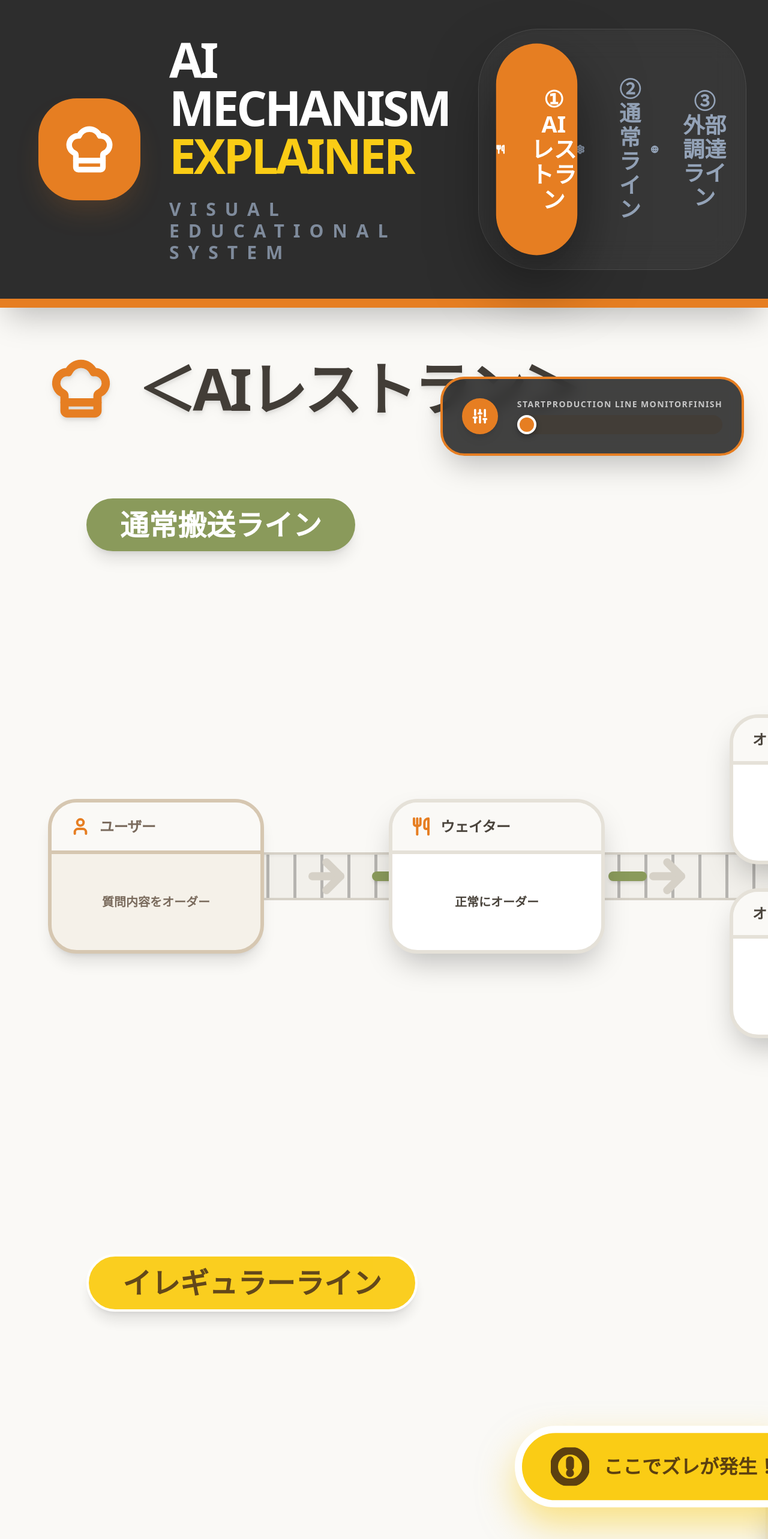
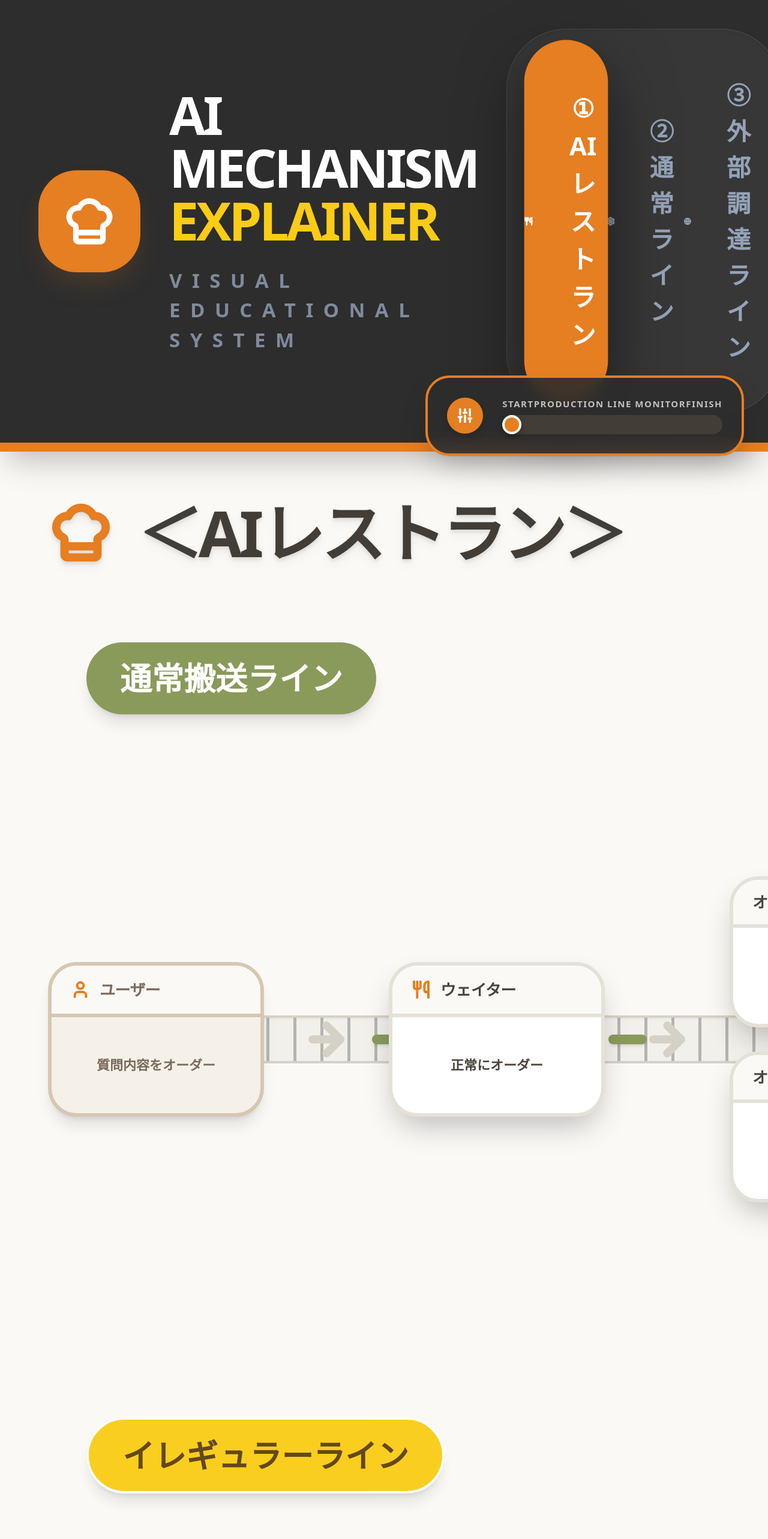
Before and after one commit to hirominemoto/ai-factory-app, a React (Create React App) app: page / in a window 1280 px wide. Shown: the top 2566 px of the page at 60% size. Built offline with nearby package versions, Linux system fonts and the light colour scheme.

Commit message:
Update App.js

```diff
--- a/src/App.js
+++ b/src/App.js
@@ -20,13 +20,13 @@ const Node = ({ title, content, icon: Icon, type = 'normal', width = 'w-[380px]'
 
   return (
     <div className={`relative flex flex-col ${width} flex-shrink-0 rounded-[48px] border-[6px] transition-all hover:scale-105 ${themes[type]}`}>
-      <div className={`px-8 py-6 text-[24px] font-black uppercase tracking-tight flex items-center gap-4 rounded-t-[42px] border-b-[6px] border-inherit ${
+      <div className={`px-8 py-6 text-[26px] font-black uppercase tracking-tight flex items-center gap-4 rounded-t-[42px] border-b-[6px] border-inherit ${
         type === 'header' || type === 'error' ? 'bg-black/10' : 'bg-[#FAF9F6]'
       }`}>
         {Icon && <Icon size={32} className={type === 'normal' || type === 'user' ? 'text-[#E67E22]' : ''} strokeWidth={3} />}
         <span className="flex-1 leading-none">{title}</span>
       </div>
-      <div className="p-10 text-[20px] font-black leading-snug min-h-[160px] flex items-center justify-center text-center break-words">
+      <div className="p-10 text-[22px] font-black leading-snug min-h-[160px] flex items-center justify-center text-center break-words">
         {content}
       </div>
     </div>
@@ -109,13 +109,12 @@ const ContinuousConveyor = ({ isIrregular = false, children }) => (
 
     <div className="relative z-10 flex items-center gap-16 pr-10">
       {children}
-      {/* エンドバッファ */}
       <div className="w-[1500px] flex-shrink-0" aria-hidden="true"></div>
     </div>
   </div>
 );
 
-// --- フローティング・リモコン（ラインのどこにいても操作できるスライダー） ---
+// --- フローティング・リモコン ---
 const FloatingScrollController = ({ containerRef }) => {
   const [scrollValue, setScrollValue] = useState(0);
 
@@ -144,12 +143,12 @@ const FloatingScrollController = ({ containerRef }) => {
   };
 
   return (
-    <div className="fixed bottom-10 right-10 z-[100] bg-[#2D2D2D]/90 backdrop-blur-md p-8 rounded-[40px] shadow-2xl border-4 border-[#E67E22] flex items-center gap-8 animate-in slide-in-from-bottom-10">
+    <div className="fixed bottom-10 right-10 z-[100] bg-[#2D2D2D]/90 backdrop-blur-md p-8 rounded-[40px] shadow-2xl border-4 border-[#E67E22] flex items-center gap-8">
       <div className="bg-[#E67E22] p-4 rounded-full text-white shadow-lg">
         <Sliders size={28} strokeWidth={3} />
       </div>
       <div className="flex flex-col gap-2 min-w-[300px]">
-        <div className="flex justify-between items-center text-white font-black text-sm tracking-widest uppercase opacity-70">
+        <div className="flex justify-between items-center text-white font-black text-[15px] tracking-widest uppercase opacity-70">
            <span>Start</span>
            <span>Production Line Monitor</span>
            <span>Finish</span>
@@ -175,7 +174,6 @@ const App = () => {
   const [cookingItems, setCookingItems] = useState([]);
   const scrollContainerRef = useRef(null);
 
-  // お鍋アニメーション用
   useEffect(() => {
     const interval = setInterval(() => {
       setCookingItems(prev => {
@@ -195,8 +193,8 @@ const App = () => {
               <ChefHat size={90} strokeWidth={2.5} />
             </div>
             <div>
-              <h1 className="text-[80px] font-black tracking-tighter leading-none">AI MECHANISM <span className="text-[#FACC15]">EXPLAINER</span></h1>
-              <p className="text-3xl text-slate-400 font-black uppercase tracking-[0.5em] mt-8 opacity-80">Visual Educational System</p>
+              <h1 className="text-[88px] font-black tracking-tighter leading-none">AI MECHANISM <span className="text-[#FACC15]">EXPLAINER</span></h1>
+              <p className="text-[33px] text-slate-400 font-black uppercase tracking-[0.5em] mt-8 opacity-80">Visual Educational System</p>
             </div>
           </div>
           <nav className="flex bg-white/5 backdrop-blur-xl p-8 rounded-[100px] border border-white/10 shadow-inner">
@@ -208,7 +206,7 @@ const App = () => {
               <button
                 key={tab.id}
                 onClick={() => setActiveTab(tab.id)}
-                className={`flex items-center gap-10 px-18 py-12 rounded-[80px] text-4xl font-black transition-all duration-500 ${
+                className={`flex items-center gap-10 px-18 py-12 rounded-[80px] text-[40px] font-black transition-all duration-500 ${
                   activeTab === tab.id
                   ? `${tab.activeColor} text-white shadow-[0_40px_100px_rgba(0,0,0,0.5)] scale-105`
                   : 'text-slate-400 hover:text-white hover:bg-white/5'
@@ -222,20 +220,19 @@ const App = () => {
         </div>
       </header>
 
-      {/* どこにいてもラインを操作できるフローティング・リモコン */}
       <FloatingScrollController containerRef={scrollContainerRef} />
 
-      <main className="animate-in fade-in zoom-in-95 duration-1000">
+      <main>
         {activeTab === 'restaurant' && (
           <div ref={scrollContainerRef} className="w-full overflow-x-auto scrollbar-premium touch-pan-x bg-[#FAF9F6] pb-32 overscroll-none">
             <div className="p-20 inline-block min-w-max">
               <div className="flex flex-col gap-32">
-                <h1 className="text-8xl font-black text-[#423D37] flex items-center gap-10 tracking-tighter drop-shadow-lg leading-none">
+                <h1 className="text-[106px] font-black text-[#423D37] flex items-center gap-10 tracking-tighter drop-shadow-lg leading-none">
                    <ChefHat className="text-[#E67E22]" size={110} strokeWidth={3} /> ＜AIレストラン＞
                 </h1>
 
                 <div className="flex flex-col gap-10">
-                  <div className="ml-16 inline-block self-start bg-[#8A9A5B] text-white px-14 py-5 rounded-full font-black text-5xl shadow-xl">通常搬送ライン</div>
+                  <div className="ml-16 inline-block self-start bg-[#8A9A5B] text-white px-14 py-5 rounded-full font-black text-[53px] shadow-xl">通常搬送ライン</div>
                   <ContinuousConveyor>
                     <Node title="ユーザー" content="質問内容をオーダー" icon={User} type="user" width="w-[360px]" />
                     <ArrowRight className="text-[#D6D1C7] flex-shrink-0" size={80} strokeWidth={4} />
@@ -256,19 +253,19 @@ const App = () => {
                       <div className="bg-[#E67E22]/20 text-[#E67E22] p-8 rounded-full border-4 border-[#E67E22]/30 z-20 shadow-xl my-2">
                         <Plus size={64} strokeWidth={8} />
                       </div>
-                      <Node title="材料調達方法" content={<span>AI材料倉庫<br/><span className="text-xl opacity-80 mt-2 block">学習データ/文脈/ログ/メモリ</span></span>} icon={Database} width="w-[450px]" />
+                      <Node title="材料調達方法" content={<span>AI材料倉庫<br/><span className="text-[22px] opacity-80 mt-2 block">学習データ/文脈/ログ/メモリ</span></span>} icon={Database} width="w-[450px]" />
                     </div>
                   </ContinuousConveyor>
                 </div>
 
                 <div className="flex flex-col gap-10">
-                  <div className="ml-16 inline-block self-start bg-[#FACC15] text-[#5C4010] px-14 py-5 rounded-full font-black text-5xl shadow-xl border-4 border-white animate-pulse">イレギュラーライン</div>
+                  <div className="ml-16 inline-block self-start bg-[#FACC15] text-[#5C4010] px-14 py-5 rounded-full font-black text-[53px] shadow-xl border-4 border-white animate-pulse">イレギュラーライン</div>
                   <ContinuousConveyor isIrregular>
                     <Node title="ユーザー" content="質問内容をオーダー" icon={User} type="user" width="w-[360px]" />
                     <ArrowRight className="text-[#FACC15]/40 flex-shrink-0" size={80} strokeWidth={4} />
                     <div className="relative flex-shrink-0">
                       <Node title="ウェイター" content="ユーザーのオーダーが正しく伝わらない" icon={AlertTriangle} type="alert" width="w-[420px]" />
-                      <div className="absolute -top-48 left-1/2 -translate-x-1/2 bg-[#FACC15] text-[#5C4010] px-12 py-6 rounded-full font-black text-[32px] shadow-[0_30px_60px_rgba(250,204,21,0.5)] animate-bounce flex items-center gap-6 border-[12px] border-white whitespace-nowrap z-50">
+                      <div className="absolute -top-48 left-1/2 -translate-x-1/2 bg-[#FACC15] text-[#5C4010] px-12 py-6 rounded-full font-black text-[35px] shadow-[0_30px_60px_rgba(250,204,21,0.5)] animate-bounce flex items-center gap-6 border-[12px] border-white whitespace-nowrap z-50">
                         <AlertCircle size={64} strokeWidth={5} /> ここでズレが発生！
                       </div>
                     </div>
@@ -288,7 +285,7 @@ const App = () => {
                       <div className="bg-[#FACC15]/40 text-[#5C4010] p-8 rounded-full border-4 border-[#FACC15]/50 z-20 shadow-xl my-2">
                         <Plus size={64} strokeWidth={8} />
                       </div>
-                      <Node title="材料調達方法" content={<span>AI材料倉庫<br/><span className="text-xl opacity-80 mt-2 block">学習データ/文脈/ログ/メモリ</span></span>} icon={Database} width="w-[450px]" />
+                      <Node title="材料調達方法" content={<span>AI材料倉庫<br/><span className="text-[22px] opacity-80 mt-2 block">学習データ/文脈/ログ/メモリ</span></span>} icon={Database} width="w-[450px]" />
                     </div>
                   </ContinuousConveyor>
                 </div>
@@ -297,21 +294,20 @@ const App = () => {
           </div>
         )}
 
-        {/* ファクトリービュー */}
         {(activeTab === 'basic' || activeTab === 'external') && (
           <div ref={scrollContainerRef} className="w-full overflow-x-auto scrollbar-premium touch-pan-x bg-[#FAF9F6] pb-32 overscroll-none">
             <div className="p-20 inline-block min-w-max">
-              <h2 className="text-8xl font-black text-[#423D37] flex items-center gap-10 mb-28 tracking-tighter drop-shadow-lg leading-none">
+              <h2 className="text-[106px] font-black text-[#423D37] flex items-center gap-10 mb-28 tracking-tighter drop-shadow-lg leading-none">
                 <Settings className="text-[#8A9A5B] animate-spin-slow" size={110} /> ＜AI生産工場（{activeTab === 'basic' ? '通常ライン' : '外部調達ライン'}）＞
               </h2>
               <div className="flex flex-col gap-40">
                 <div className="flex flex-col gap-10">
-                  <div className="ml-16 inline-block self-start bg-[#8A9A5B] text-white px-14 py-5 rounded-full font-black text-5xl shadow-xl">通常ライン</div>
+                  <div className="ml-16 inline-block self-start bg-[#8A9A5B] text-white px-14 py-5 rounded-full font-black text-[53px] shadow-xl">通常ライン</div>
                   <ContinuousConveyor>
                     <Node title="レストラン発注" content="発注書" type="header" width="w-[320px]" />
                     <ArrowRight className="text-[#D6D1C7] flex-shrink-0" size={80} strokeWidth={4} />
                     <div className="flex flex-col gap-10 items-center flex-shrink-0">
-                      <Node title="材料調達方法" content={<span>AI材料倉庫<br/><span className="text-lg opacity-70 mt-2 block">学習データ/文脈/ログ/メモリ</span></span>} icon={Database} width="w-[450px]" />
+                      <Node title="材料調達方法" content={<span>AI材料倉庫<br/><span className="text-[20px] opacity-70 mt-2 block">学習データ/文脈/ログ/メモリ</span></span>} icon={Database} width="w-[450px]" />
                       {activeTab === 'external' && (
                         <>
                           <div className="bg-[#8A9A5B]/20 text-[#8A9A5B] p-4 rounded-full border-4 border-[#8A9A5B]/30 z-20 shadow-sm"><Plus size={48} strokeWidth={8} /></div>
@@ -334,7 +330,7 @@ const App = () => {
                     <ArrowRight className="text-[#D6D1C7] flex-shrink-0" size={80} strokeWidth={4} />
                     <div className="flex flex-col items-center flex-shrink-0">
                       <FinishAnimation />
-                      <Node title="仕上げ（温度調整）" content={<div className="text-left text-lg font-black leading-relaxed">ユーザーの嗜好に合わせて仕上げ<br/>・基本 / 冷製 / 温製 / シェフ特製</div>} width="w-[420px]" />
+                      <Node title="仕上げ（温度調整）" content={<div className="text-left text-[20px] font-black leading-relaxed">ユーザーの嗜好に合わせて仕上げ<br/>・基本 / 冷製 / 温製 / シェフ特製</div>} width="w-[420px]" />
                     </div>
                     <ArrowRight className="text-[#D6D1C7] flex-shrink-0" size={80} strokeWidth={4} />
                     <Node title="料理提供" content={<span>1皿ごとに提供<br/>（1トークンごとに生成）</span>} icon={ShoppingBag} width="w-[380px]" />
@@ -344,15 +340,15 @@ const App = () => {
                   </ContinuousConveyor>
                 </div>
                 <div className="flex flex-col gap-10">
-                  <div className="ml-16 inline-block self-start bg-[#FACC15] text-[#5C4010] px-14 py-5 rounded-full font-black text-5xl shadow-xl border-6 border-white animate-pulse">イレギュラーライン</div>
+                  <div className="ml-16 inline-block self-start bg-[#FACC15] text-[#5C4010] px-14 py-5 rounded-full font-black text-[53px] shadow-xl border-6 border-white animate-pulse">イレギュラーライン</div>
                   <ContinuousConveyor isIrregular>
                     <Node title="レストラン発注" content="ズレた発注書" type="alert" width="w-[320px]" />
                     <ArrowRight className="text-[#FACC15]/40 flex-shrink-0" size={80} strokeWidth={4} />
                     <div className="flex flex-col gap-10 relative items-center flex-shrink-0">
-                       <div className="absolute -top-40 bg-[#FACC15] text-[#5C4010] text-[28px] font-black px-16 py-8 rounded-full shadow-[0_30px_60px_rgba(250,204,21,0.4)] border-[10px] border-white whitespace-nowrap z-50 animate-pulse">
+                       <div className="absolute -top-40 bg-[#FACC15] text-[#5C4010] text-[31px] font-black px-16 py-8 rounded-full shadow-[0_30px_60px_rgba(250,204,21,0.4)] border-[10px] border-white whitespace-nowrap z-50 animate-pulse">
                          材料不足 ＋ オーダーのズレ
                        </div>
-                       <Node title="材料調達方法" content={<span>AI材料倉庫<br/><span className="text-lg opacity-70 mt-2 block">学習データ/文脈/ログ/メモリ</span></span>} icon={Database} type="alert" width="w-[450px]" />
+                       <Node title="材料調達方法" content={<span>AI材料倉庫<br/><span className="text-[20px] opacity-70 mt-2 block">学習データ/文脈/ログ/メモリ</span></span>} icon={Database} type="alert" width="w-[450px]" />
                        {activeTab === 'external' && (
                          <>
                            <div className="bg-[#FACC15]/40 text-[#5C4010] p-8 rounded-full border-6 border-[#FACC15]/50 z-20 shadow-sm"><Plus size={56} strokeWidth={10} /></div>
@@ -375,12 +371,12 @@ const App = () => {
                     <ArrowRight className="text-[#FACC15]/40 flex-shrink-0" size={80} strokeWidth={4} />
                     <div className="flex flex-col items-center flex-shrink-0">
                       <FinishAnimation />
-                      <Node title="仕上げ（温度調整）" content={<div className="text-left text-lg font-black leading-relaxed">ユーザーの嗜好に合わせて仕上げ<br/>・基本 / 冷製 / 温製 / シェフ特製</div>} width="w-[420px]" />
+                      <Node title="仕上げ（温度調整）" content={<div className="text-left text-[20px] font-black leading-relaxed">ユーザーの嗜好に合わせて仕上げ<br/>・基本 / 冷製 / 温製 / シェフ特製</div>} width="w-[420px]" />
                     </div>
                     <ArrowRight className="text-[#FACC15]/40 flex-shrink-0" size={80} strokeWidth={4} />
                     <Node title="料理提供" content={<span>1皿ごとに提供<br/>（1トークンごとに生成）</span>} width="w-[380px]" />
                     <div className="relative group flex items-center min-w-max ml-32 flex-shrink-0">
-                      <div className="absolute -top-60 left-1/2 -translate-x-1/2 bg-[#D9534F] text-white px-16 py-8 rounded-full font-black text-[42px] shadow-[0_40px_80px_rgba(217,83,79,0.7)] animate-bounce border-[15px] border-white z-50 whitespace-nowrap">
+                      <div className="absolute -top-60 left-1/2 -translate-x-1/2 bg-[#D9534F] text-white px-16 py-8 rounded-full font-black text-[46px] shadow-[0_40px_80px_rgba(217,83,79,0.7)] animate-bounce border-[15px] border-white z-50 whitespace-nowrap">
                         <AlertCircle size={80} strokeWidth={5} /> ハルシネーション発生！
                       </div>
                       <div className="absolute -inset-24 bg-[#D9534F] blur-[180px] opacity-40 animate-pulse rounded-full"></div>
@@ -415,7 +411,7 @@ const App = () => {
         @keyframes fall-into-pot {
           0% { transform: translateY(-80px); opacity: 0; }
           30% { opacity: 1; }
-          100% { transform: translateY(60px); opacity: 0; }
+          100% { transform: translateY(40px); opacity: 0; }
         }
         .animate-fall-into-pot {
           animation: fall-into-pot 1.2s ease-in infinite;
@@ -428,7 +424,6 @@ const App = () => {
           animation: spin-slow 25s linear infinite;
         }
 
-        /* カスタムスクロールバー（通常用） */
         .scrollbar-premium::-webkit-scrollbar {
           height: 12px;
         }
@@ -446,7 +441,6 @@ const App = () => {
           -webkit-overflow-scrolling: touch;
         }
 
-        /* 浮いているリモコン用スライダーの見た目カスタマイズ */
         input[type="range"]::-webkit-slider-thumb {
           appearance: none;
           width: 32px;
```
